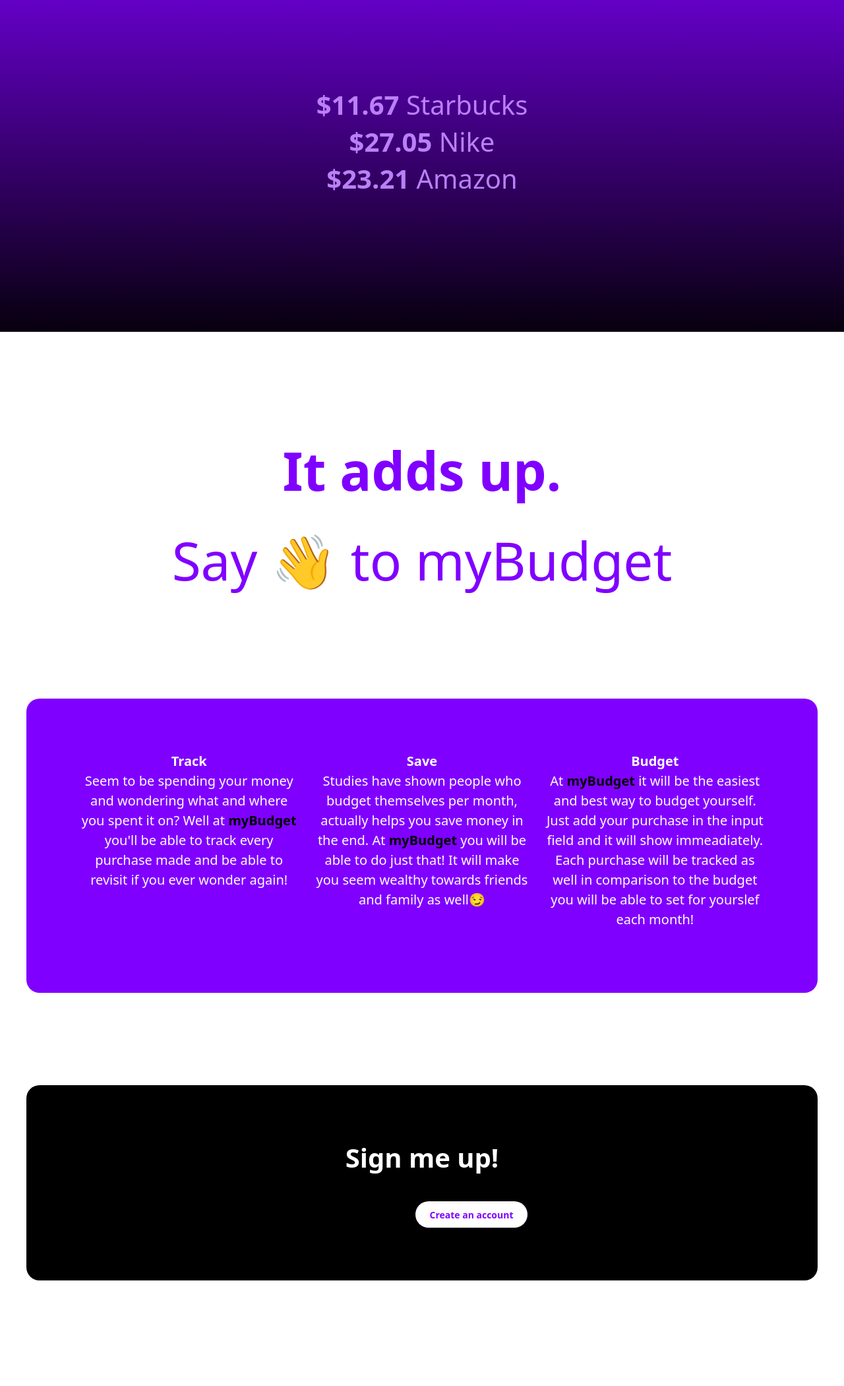
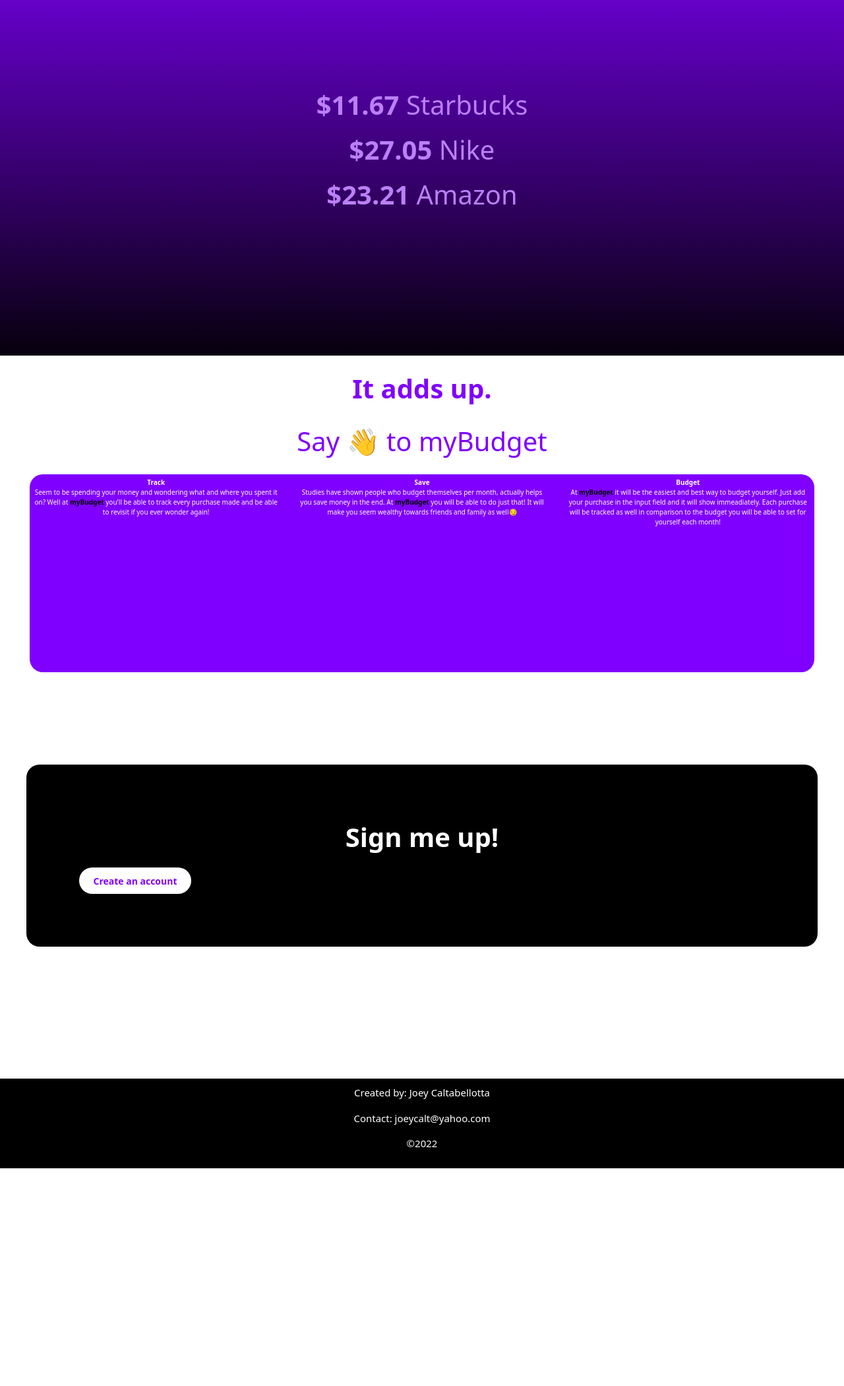
Before and after one commit to joeycalt/myBudget, a Django app: page / in a window 1280 px wide. Shown: the part 155-2256 px from the top of the page at 66% size. After the commit the page ends 1926 px from the top, so only its background shows below. Run offline with Django 4.2, Linux system fonts and the light colour scheme.

Commit message:
styled rest of home page, still need to style navbar to hamburger menu

```diff
--- a/main_app/static/styles/main.css
+++ b/main_app/static/styles/main.css
@@ -733,7 +733,46 @@ div.buttons {
         display: block;
     }
 
-    .home-company {
+    .home-company, .home-quote, .home-quoteTwo {
         font-size: 40px;
+        margin: 20px 40px 20px 40px;
+
+    }
+
+    .home-titles {
+        padding: none;
+        margin: none;
+        width: 100%;
+    }
+
+    .tell-more-list {
+        margin: 0;
+        height: 300px;
+        padding: 0;
+    }
+
+    .tell-more {
+        margin: 0 45px 0 45px;
+        padding: 0px;
+    }
+
+    .track, .save, .budget {
+        font-size: 10px;
+        padding: 5px;
+        height: 100%;
+    }
+
+    .signup-home {
+        text-align: center;
+    }
+
+    button.signup.rounded-pill {
+        border: none;
+        background-color: white;
+        width: 170px;
+        height: 40px;
+        font-size: 14px;
+        margin: 0px;
+        padding: 0px;
     }
 }
--- a/main_app/templates/home.html
+++ b/main_app/templates/home.html
@@ -59,7 +59,7 @@
                 <br /> Studies have shown people who budget themselves per month, actually helps you save money in the end. At <span class="tell-budget">myBudget</span> you will be able to do just that! It will make you seem wealthy towards friends and family as well😏
             </p>
             <p class="budget"><span class="tops">Budget</span>
-                <br /> At <span class="tell-budget">myBudget</span> it will be the easiest and best way to budget yourself. Just add your purchase in the input field and it will show immeadiately. Each purchase will be tracked as well in comparison to the budget you will be able to set for yourslef each month!
+                <br /> At <span class="tell-budget">myBudget</span> it will be the easiest and best way to budget yourself. Just add your purchase in the input field and it will show immeadiately. Each purchase will be tracked as well in comparison to the budget you will be able to set for yourself each month!
             </p>
         </span>
     </span>
```
